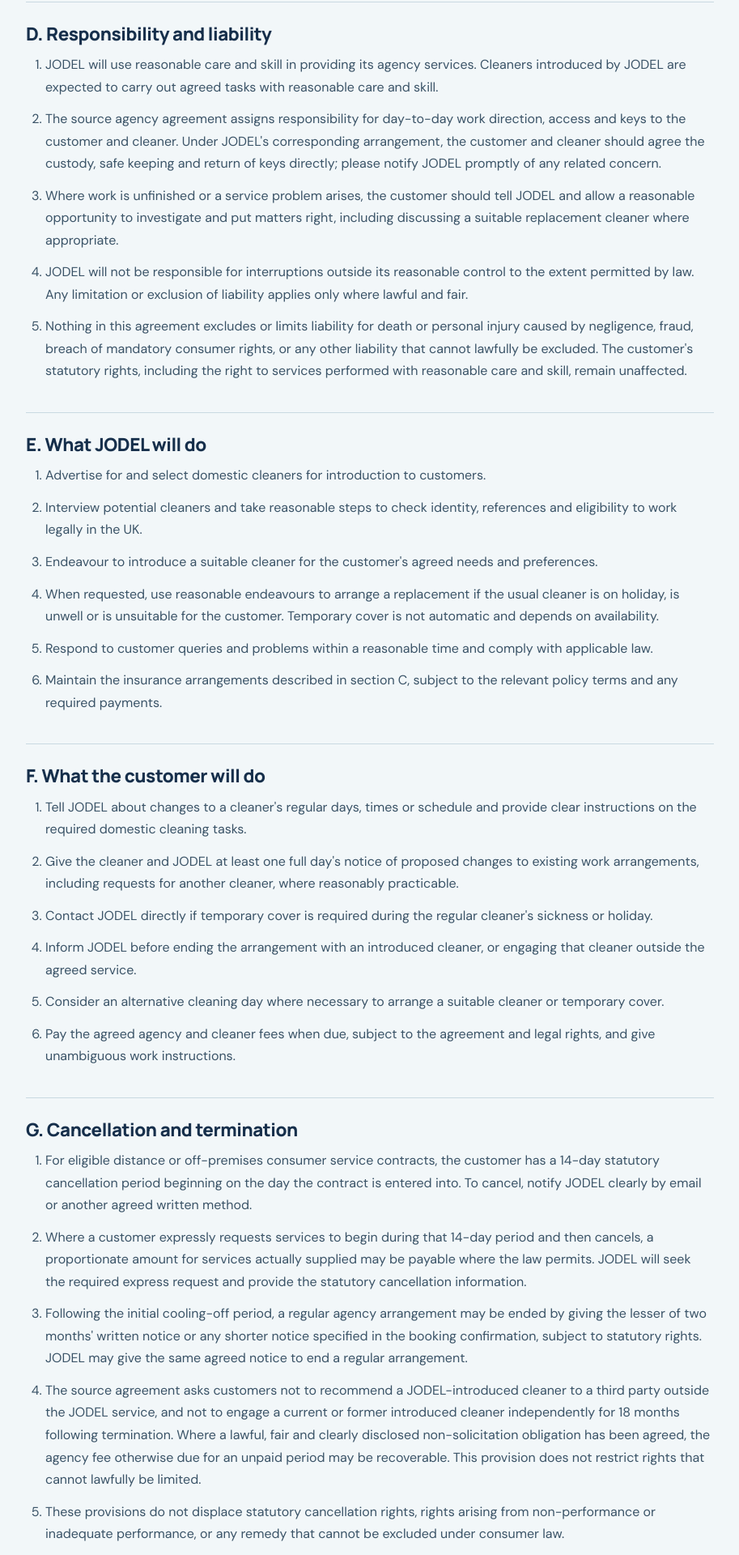
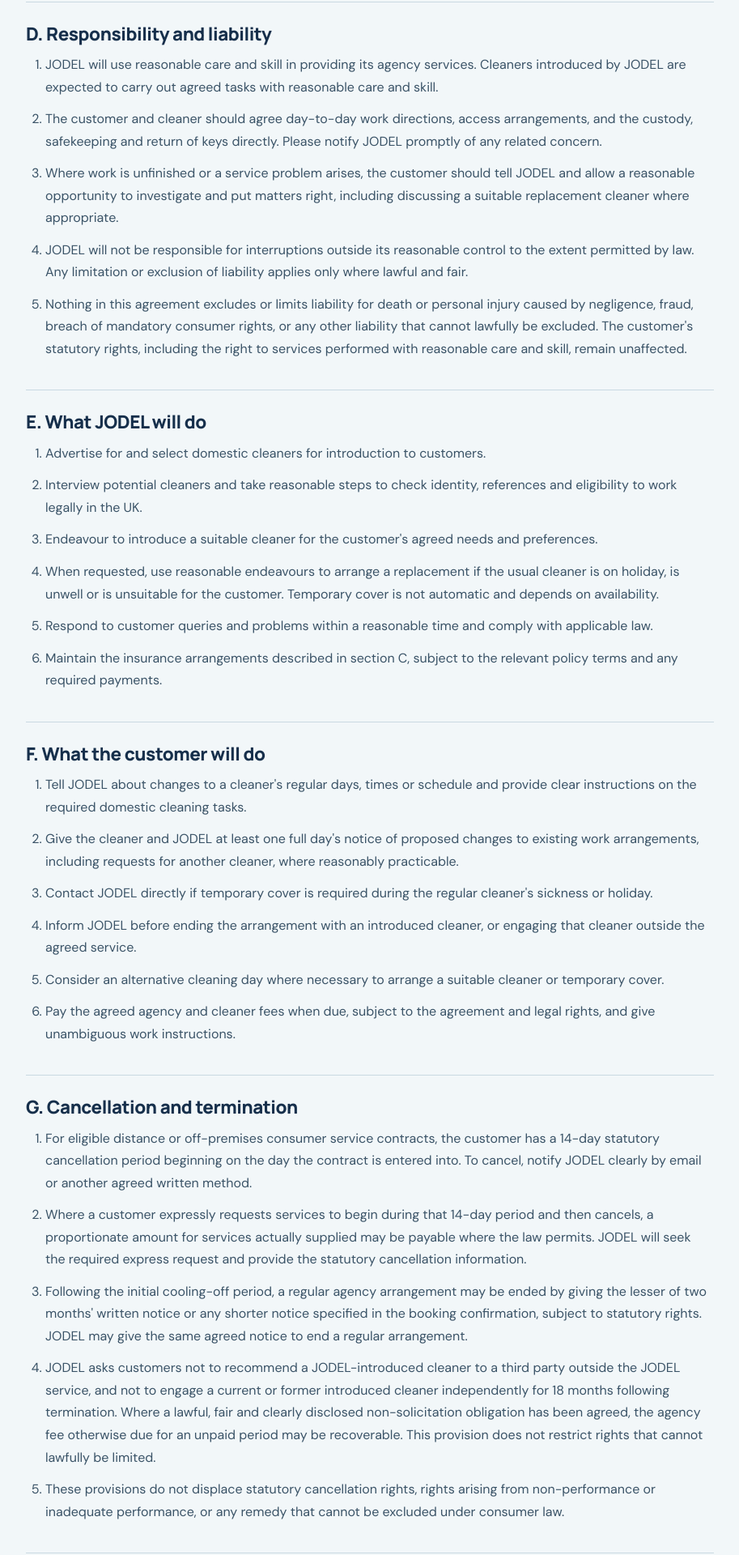
Before and after one commit to abahalex/jodel-website, a Next.js app: page /terms in a window 1280 px wide. Shown: the part 2060-3980 px from the top of the page at 81% size, without its empty margins (183-1096 px from the left). Built offline with nearby package versions, Linux system fonts and the light colour scheme; no server answers.

Commit message:
Remove third-party source references from JODEL public copy and add tests script

```diff
--- a/src/app/terms/page.tsx
+++ b/src/app/terms/page.tsx
@@ -41,7 +41,7 @@ const clauses = [
     title: "D. Responsibility and liability",
     items: [
       "JODEL will use reasonable care and skill in providing its agency services. Cleaners introduced by JODEL are expected to carry out agreed tasks with reasonable care and skill.",
-      "The source agency agreement assigns responsibility for day-to-day work direction, access and keys to the customer and cleaner. Under JODEL's corresponding arrangement, the customer and cleaner should agree the custody, safe keeping and return of keys directly; please notify JODEL promptly of any related concern.",
+      "The customer and cleaner should agree day-to-day work directions, access arrangements, and the custody, safekeeping and return of keys directly. Please notify JODEL promptly of any related concern.",
       "Where work is unfinished or a service problem arises, the customer should tell JODEL and allow a reasonable opportunity to investigate and put matters right, including discussing a suitable replacement cleaner where appropriate.",
       "JODEL will not be responsible for interruptions outside its reasonable control to the extent permitted by law. Any limitation or exclusion of liability applies only where lawful and fair.",
       "Nothing in this agreement excludes or limits liability for death or personal injury caused by negligence, fraud, breach of mandatory consumer rights, or any other liability that cannot lawfully be excluded. The customer's statutory rights, including the right to services performed with reasonable care and skill, remain unaffected.",
@@ -75,7 +75,7 @@ const clauses = [
       "For eligible distance or off-premises consumer service contracts, the customer has a 14-day statutory cancellation period beginning on the day the contract is entered into. To cancel, notify JODEL clearly by email or another agreed written method.",
       "Where a customer expressly requests services to begin during that 14-day period and then cancels, a proportionate amount for services actually supplied may be payable where the law permits. JODEL will seek the required express request and provide the statutory cancellation information.",
       "Following the initial cooling-off period, a regular agency arrangement may be ended by giving the lesser of two months' written notice or any shorter notice specified in the booking confirmation, subject to statutory rights. JODEL may give the same agreed notice to end a regular arrangement.",
-      "The source agreement asks customers not to recommend a JODEL-introduced cleaner to a third party outside the JODEL service, and not to engage a current or former introduced cleaner independently for 18 months following termination. Where a lawful, fair and clearly disclosed non-solicitation obligation has been agreed, the agency fee otherwise due for an unpaid period may be recoverable. This provision does not restrict rights that cannot lawfully be limited.",
+      "JODEL asks customers not to recommend a JODEL-introduced cleaner to a third party outside the JODEL service, and not to engage a current or former introduced cleaner independently for 18 months following termination. Where a lawful, fair and clearly disclosed non-solicitation obligation has been agreed, the agency fee otherwise due for an unpaid period may be recoverable. This provision does not restrict rights that cannot lawfully be limited.",
       "These provisions do not displace statutory cancellation rights, rights arising from non-performance or inadequate performance, or any remedy that cannot be excluded under consumer law.",
     ],
   },
```
